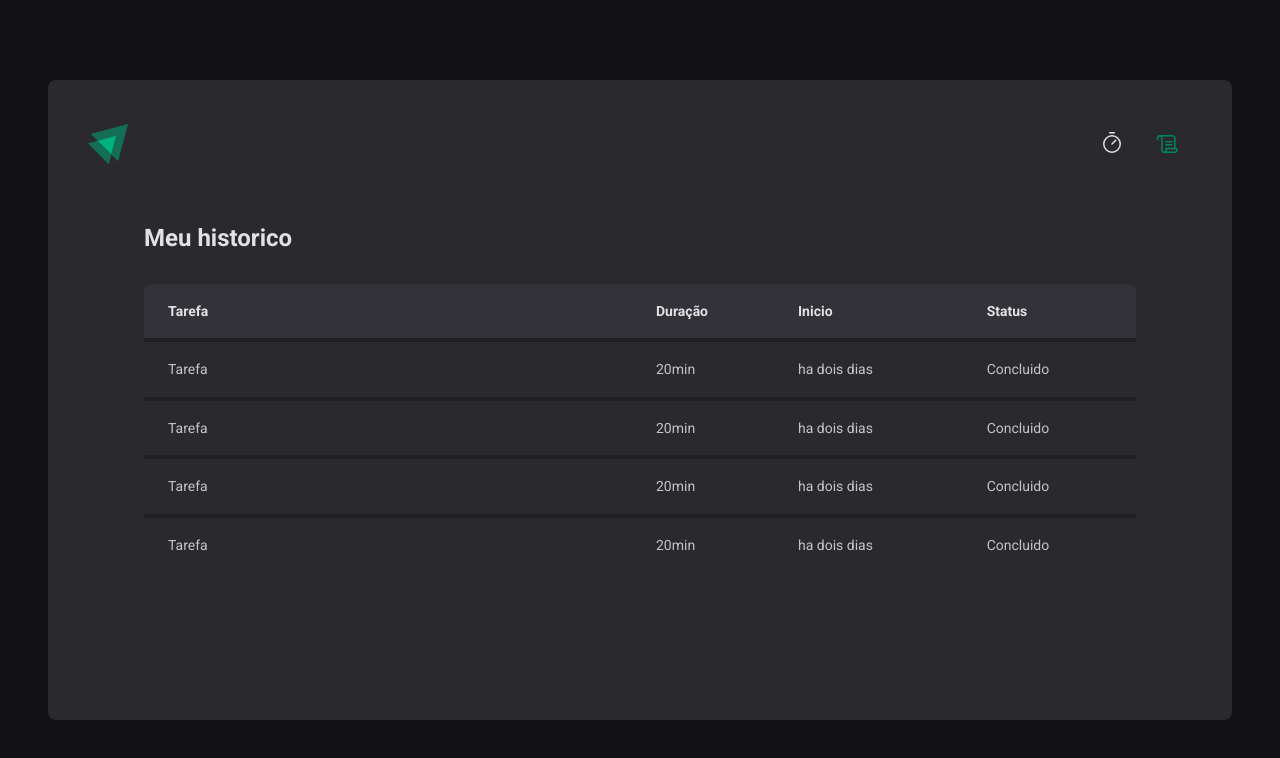
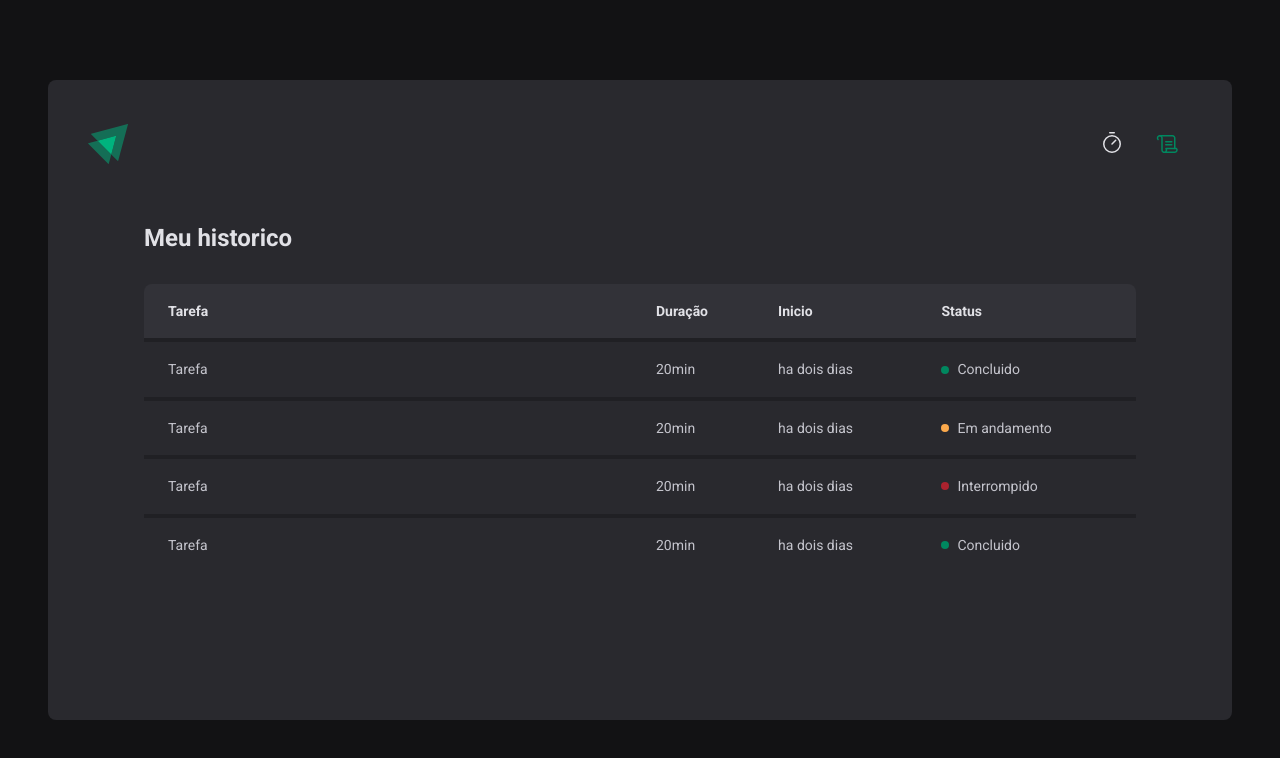
Before and after one commit to ithauront/timer, a React (Vite) app: page /history in a window 1280 px wide. Shown: the top 758 px of the page. Built offline with nearby package versions, Linux system fonts and the light colour scheme.

Commit message:
dot in status
creating the colored dot in css using ::before

```diff
--- a/src/pages/History/styles.ts
+++ b/src/pages/History/styles.ts
@@ -60,3 +60,26 @@
   overflow: auto;
   margin-top: 2rem;
 `
+const STATUS_COLOR = {
+  yellow: 'yellow-500',
+  red: 'red-500',
+  green: 'green-500',
+} as const
+
+interface StatusProps {
+  statusColor: keyof typeof STATUS_COLOR
+}
+
+export const Status = styled.div<StatusProps>`
+  display: flex;
+  align-items: center;
+  gap: 0.5rem;
+
+  &::before {
+    content: '';
+    width: 0.5rem;
+    height: 0.5rem;
+    border-radius: 50%;
+    background: ${(props) => props.theme[STATUS_COLOR[props.statusColor]]};
+  }
+`
--- a/src/pages/history/index.tsx
+++ b/src/pages/history/index.tsx
@@ -1,4 +1,4 @@
-import { HistoryContainer, HistoryList } from './styles'
+import { HistoryContainer, HistoryList, Status } from './styles'
 
 export function History() {
   return (
@@ -20,25 +20,33 @@
               <td>Tarefa</td>
               <td>20min</td>
               <td>ha dois dias</td>
-              <td>Concluido</td>
+              <td>
+                <Status statusColor="green"> Concluido </Status>
+              </td>
             </tr>
             <tr>
               <td>Tarefa</td>
               <td>20min</td>
               <td>ha dois dias</td>
-              <td>Concluido</td>
+              <td>
+                <Status statusColor="yellow">Em andamento </Status>
+              </td>
             </tr>
             <tr>
               <td>Tarefa</td>
               <td>20min</td>
               <td>ha dois dias</td>
-              <td>Concluido</td>
+              <td>
+                <Status statusColor="red"> Interrompido </Status>
+              </td>
             </tr>
             <tr>
               <td>Tarefa</td>
               <td>20min</td>
               <td>ha dois dias</td>
-              <td>Concluido</td>
+              <td>
+                <Status statusColor="green"> Concluido </Status>
+              </td>
             </tr>
           </tbody>
         </table>
```
Also changed, not shown: 1 other file (tests, documents, lock files or other folders).
